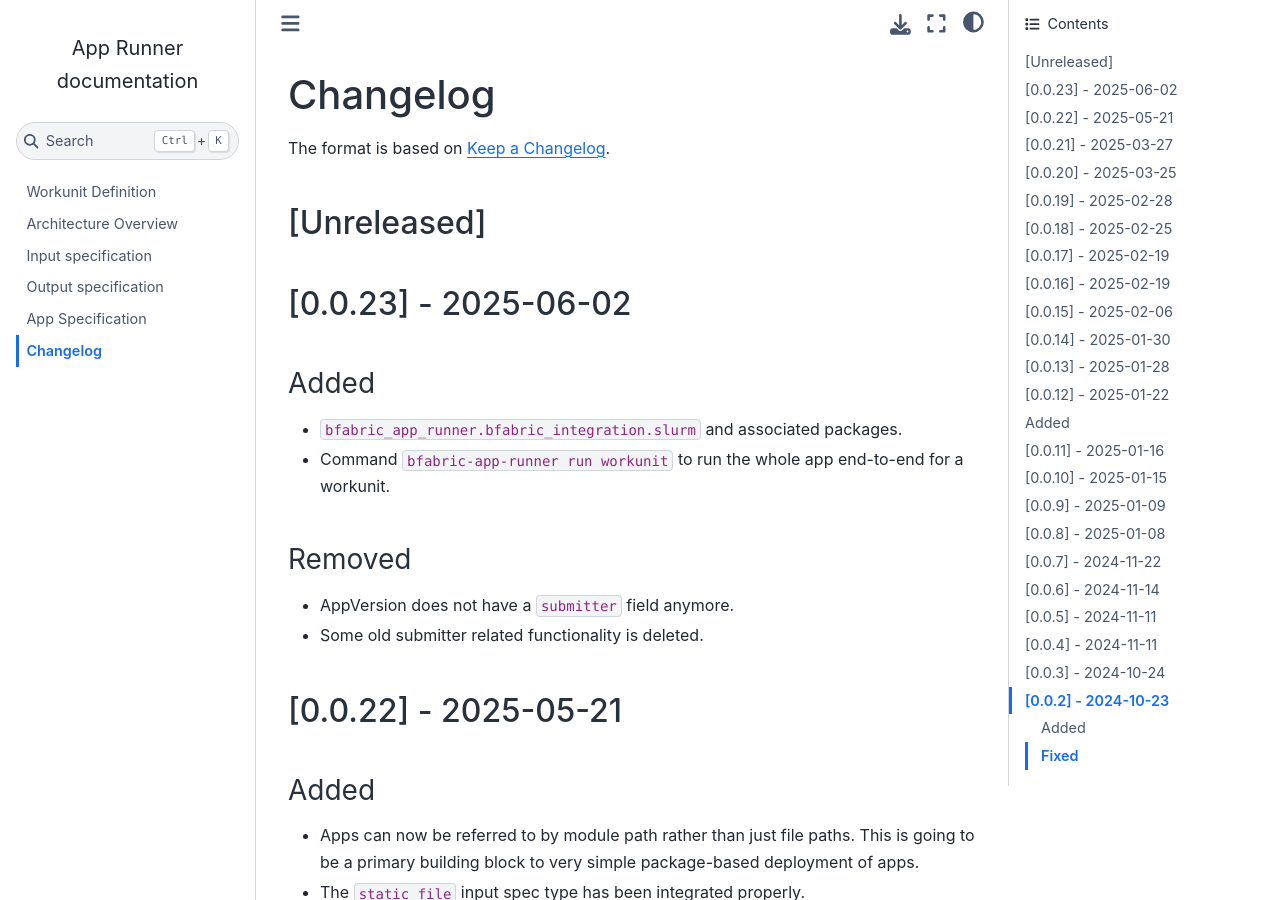
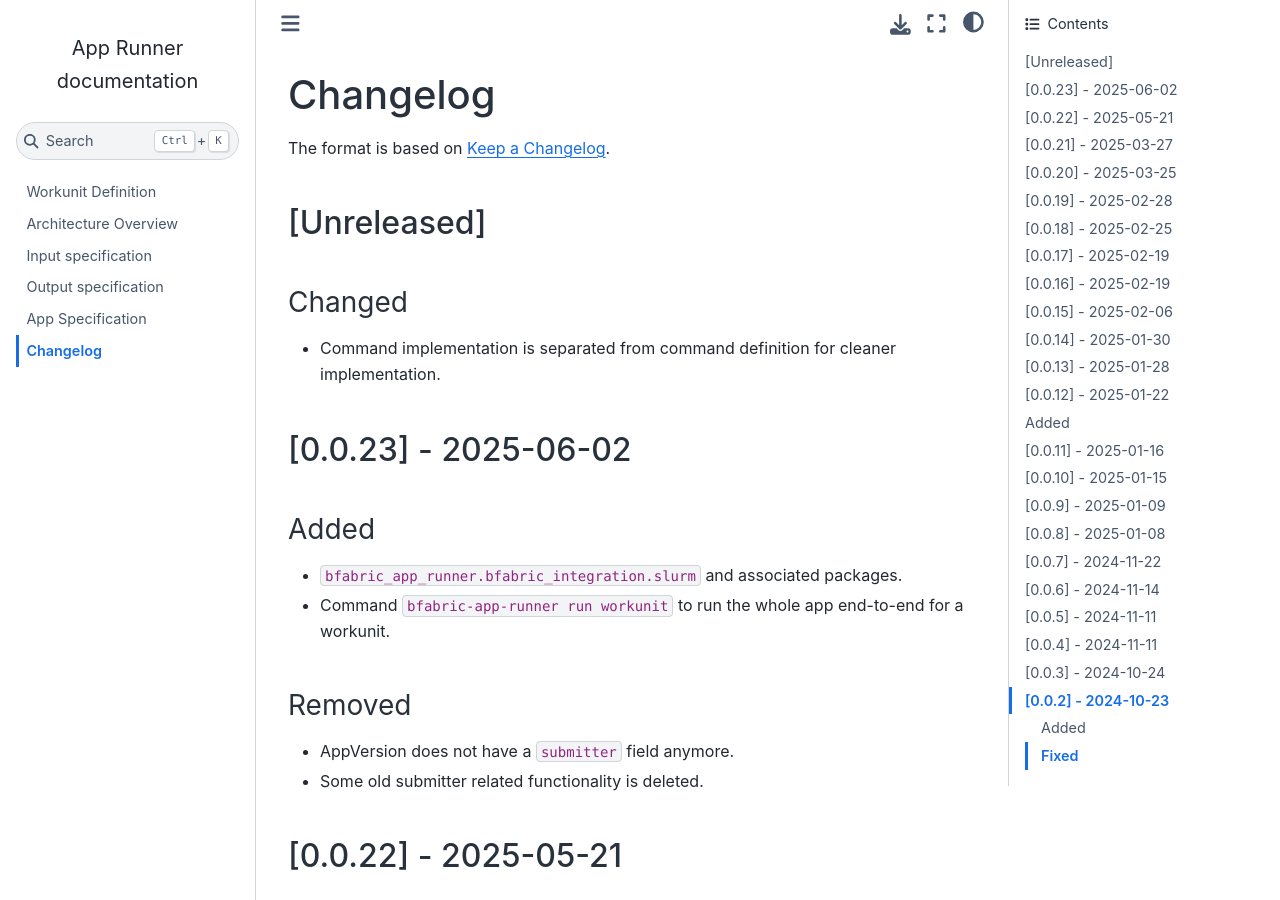
Before and after one commit to fgcz/bfabricPy, a Sphinx documentation site: the page built from bfabric_app_runner/docs/changelog.md, in a window 1280 px wide and 900 px high. Built offline with Sphinx 7.4.7 and the Sphinx Book theme 1.1.4, drawn with Linux system fonts in a browser that asks for light colours.

Commit message:
changelog

```diff
--- a/bfabric_app_runner/docs/changelog.md
+++ b/bfabric_app_runner/docs/changelog.md
@@ -3,6 +3,10 @@
 The format is based on [Keep a Changelog](https://keepachangelog.com/en/1.1.0/).
 
 ## \[Unreleased\]
+
+### Changed
+
+- Command implementation is separated from command definition for cleaner implementation.
 
 ## \[0.0.23\] - 2025-06-02
 
```
